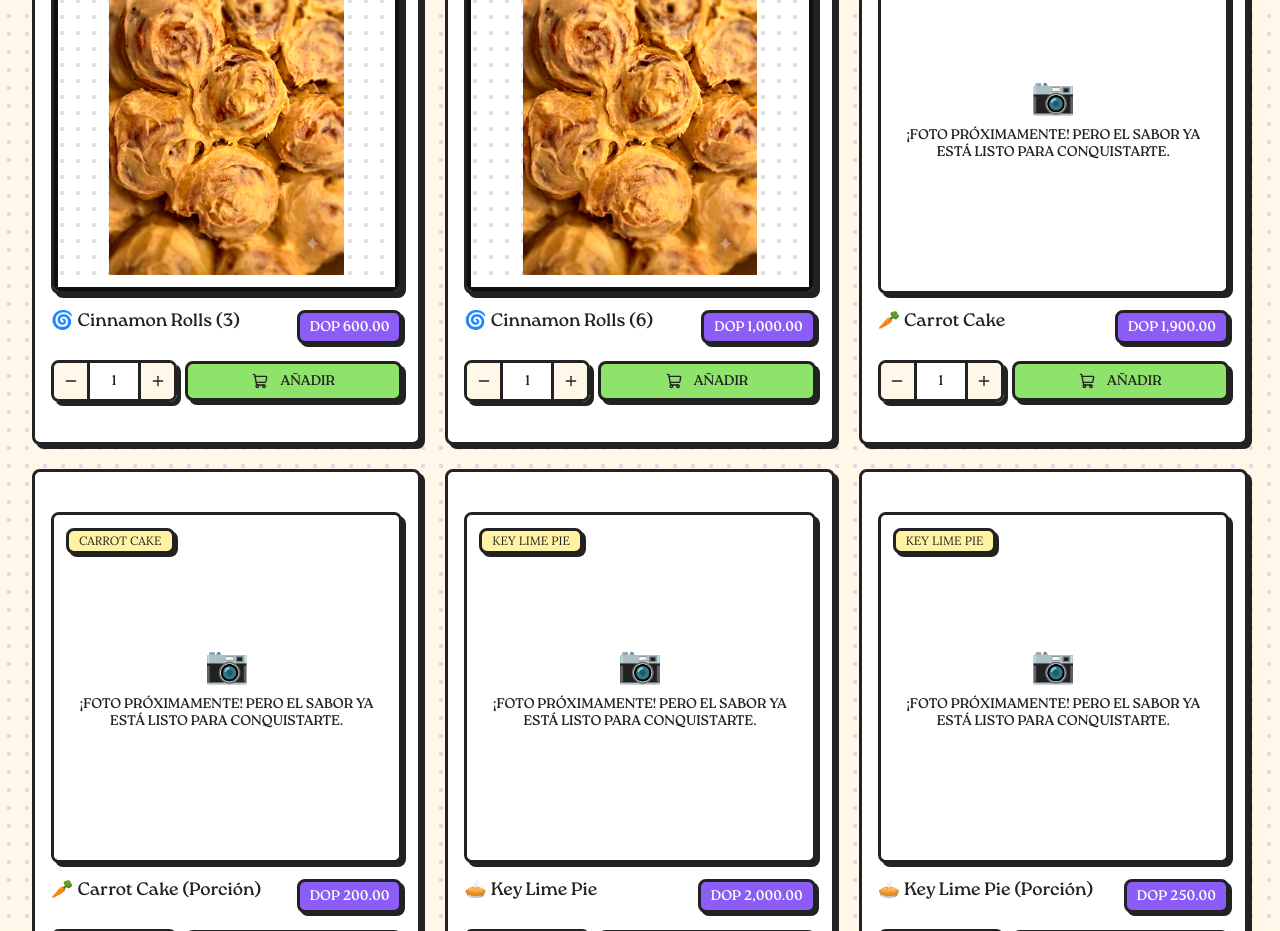
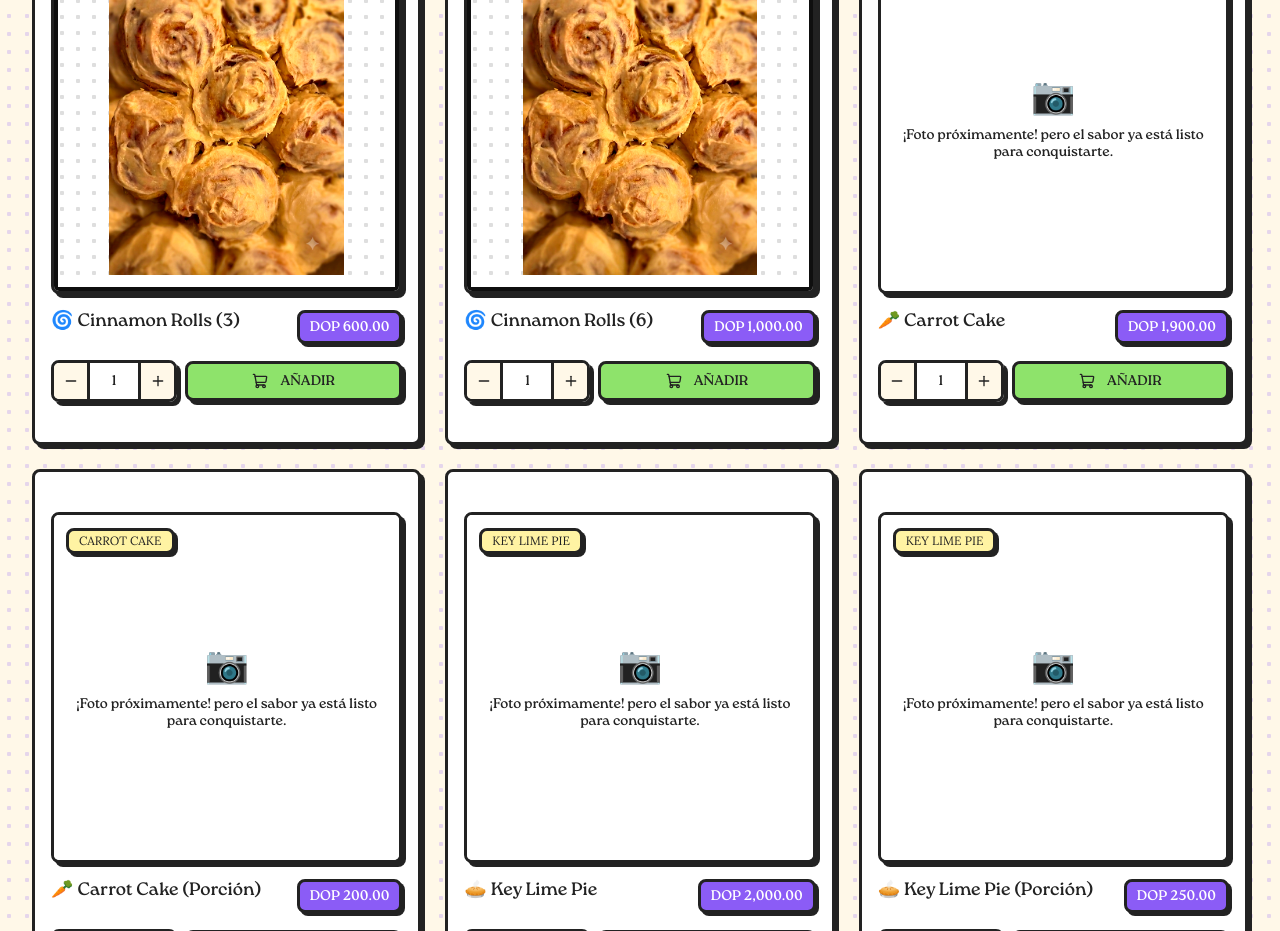
Before and after one commit to JAOCruz/tasty_temptations, a Next.js app: page / in a window 1280 px wide. Shown: the part 2740-3671 px from the top of the page. Built offline with nearby package versions, Linux system fonts and the light colour scheme.

Commit message:
fix: remove uppercase from coming-soon placeholder text

```diff
--- a/components/sections/Menu.tsx
+++ b/components/sections/Menu.tsx
@@ -44,7 +44,7 @@ function ProductCard({ product }: { product: Product }) {
           {product.comingSoon ? (
             <div className="flex h-full w-full flex-col items-center justify-center gap-3 bg-white p-5 text-center">
               <span className="text-4xl">📷</span>
-              <p className="font-heading text-sm uppercase leading-tight text-brand-black">
+              <p className="font-heading text-sm leading-tight text-brand-black">
                 ¡Foto próximamente! pero el sabor ya está listo para conquistarte.
               </p>
             </div>
```
